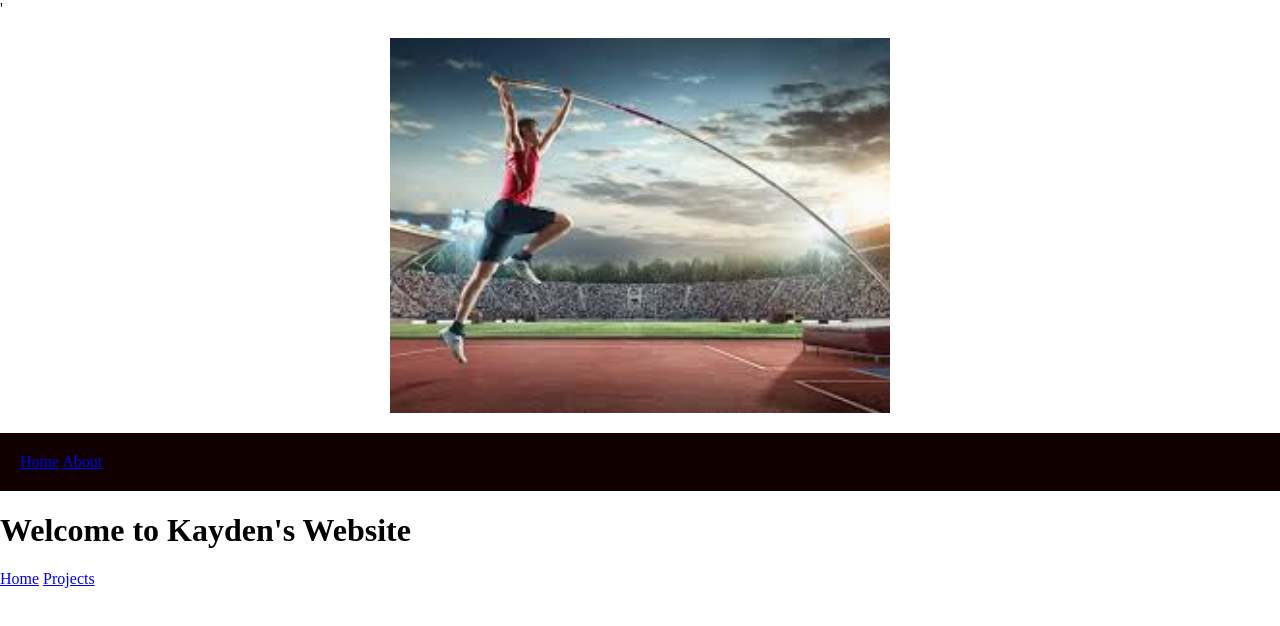
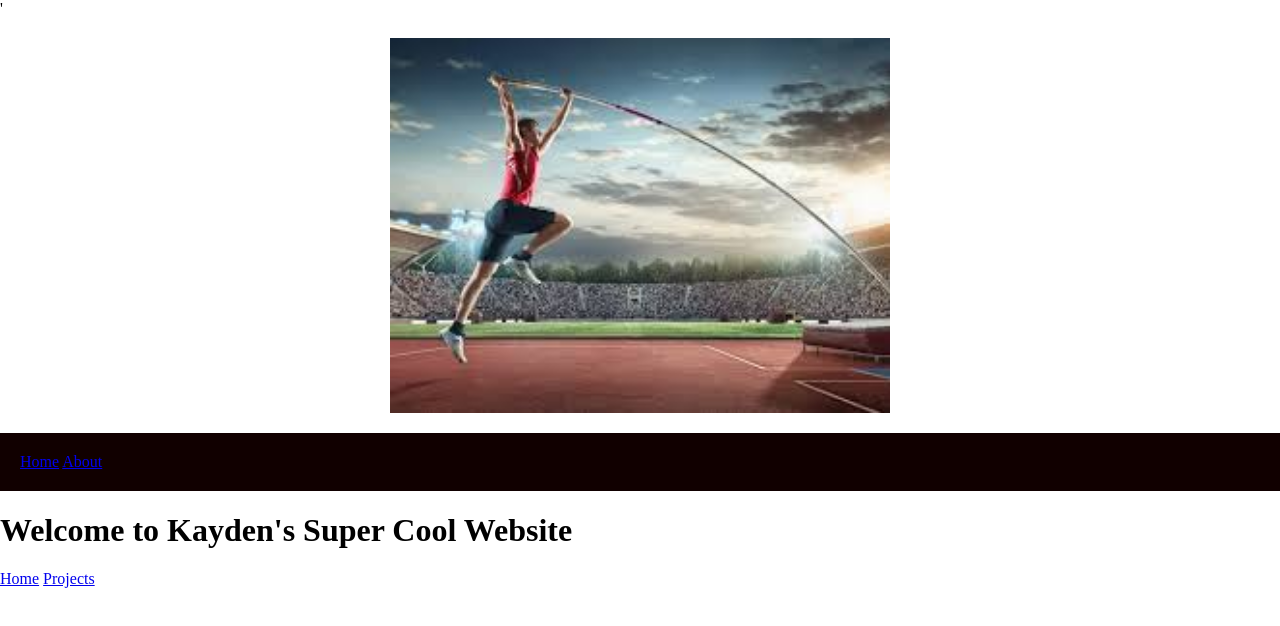
Before and after one commit to dodgerdogg16/idk, a plain HTML site: page index.html in a window 1280 px wide. Drawn offline with Linux system fonts and the light colour scheme.

Commit message:
Update index.html

```diff
--- a/index.html
+++ b/index.html
@@ -11,7 +11,7 @@
     <a href="about.html">About</a>
 </nav>
 
-<h1>Welcome to Kayden's Website</h1>
+<h1>Welcome to Kayden's Super Cool Website</h1>
 <div class="container">
 
     <div class="sidebar">
```
